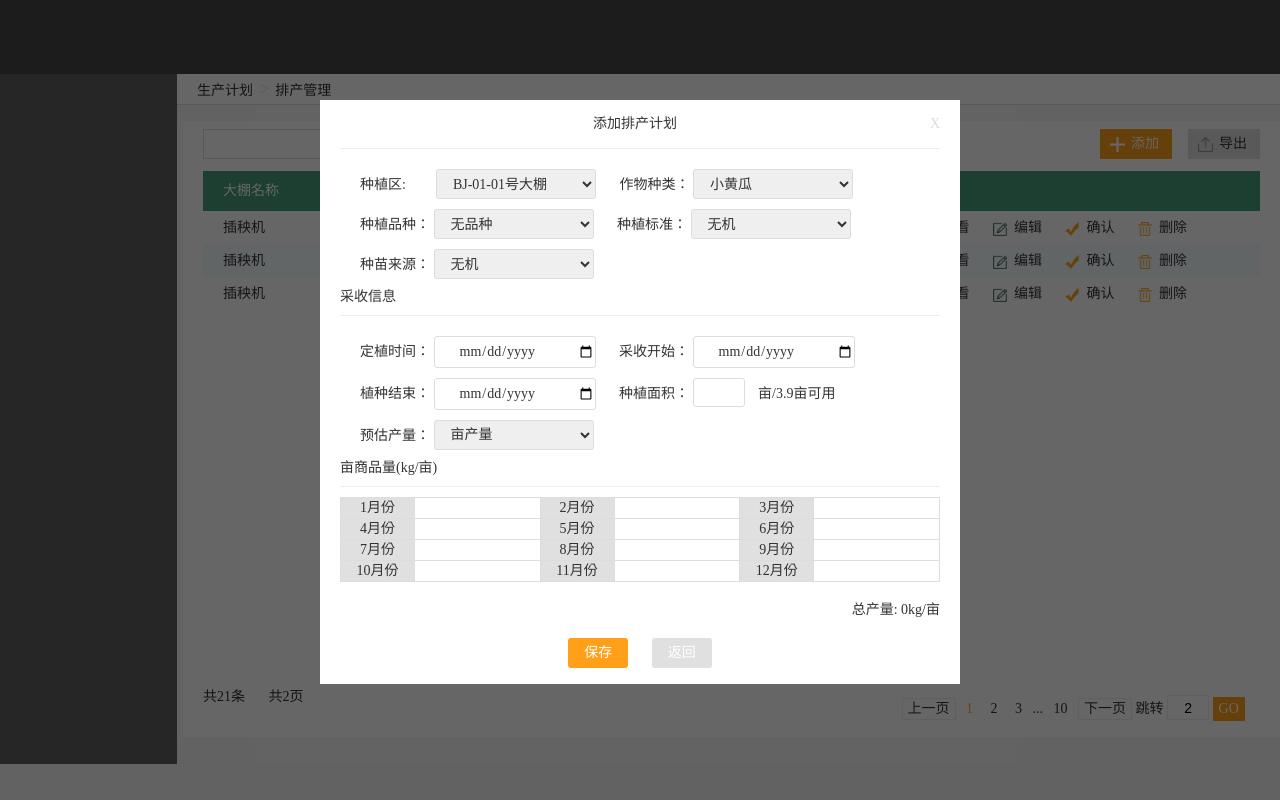
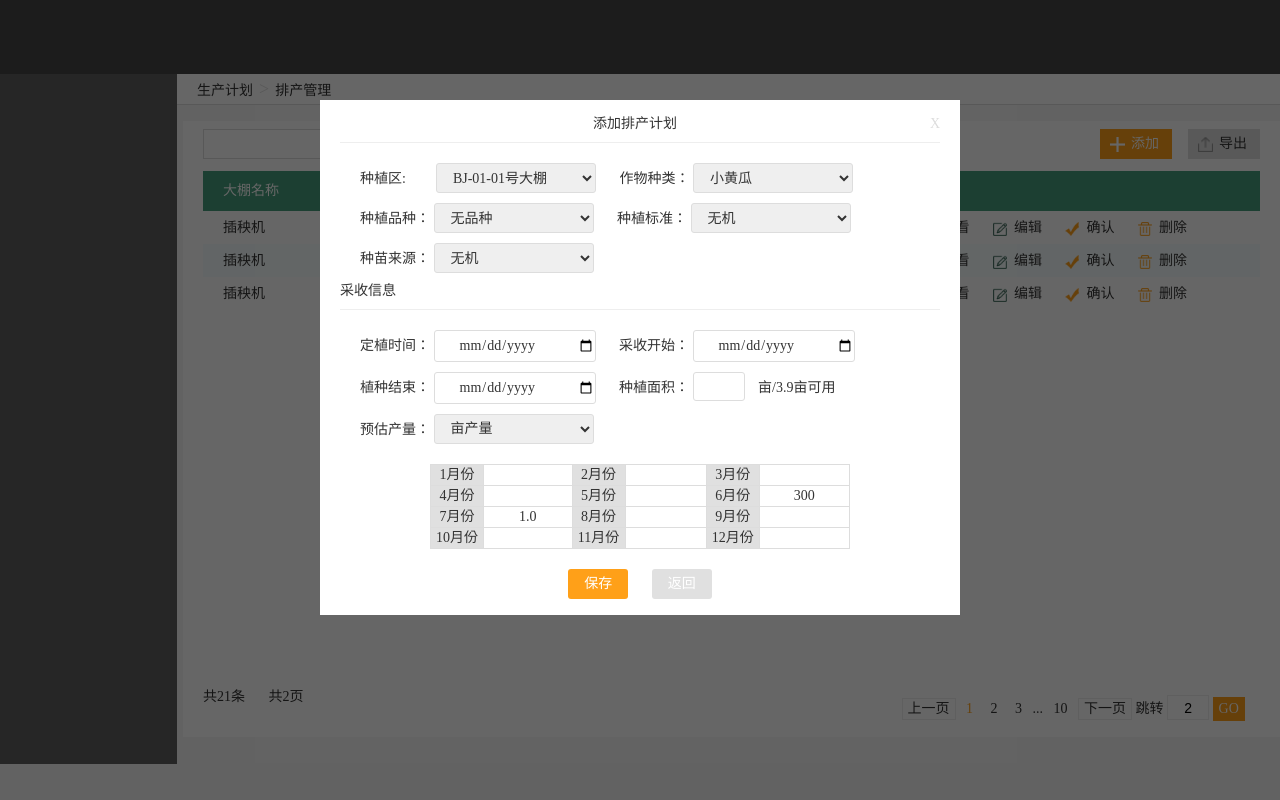
Before and after one commit to cinderellayy/yinong, a plain HTML site: page view/dialog-scheduling-add2.html in a window 1280 px wide. Drawn offline with Linux system fonts and the light colour scheme.

Commit message:
弹窗标题间距统一10

```diff
--- a/view/dialog-scheduling-add2.html
+++ b/view/dialog-scheduling-add2.html
@@ -97,7 +97,7 @@
      <!-- 添加排产管理已选基地未耕状态-->
     <div class="dialog-scheduling scheduling-add-content">
       <div class="dialog-content">
-        <p class="center border-bottom pb16">添加排产计划<span class="right color-gray close-add">X</span></p>
+        <p class="center border-bottom pb10">添加排产计划<span class="right color-gray close-add">X</span></p>
         <div class="add-detail mb10">
             <p class="mb10"><span class="mr30">种植区:</span><select class="select-160 mr20">
               <option>BJ-01-01号大棚</option>
@@ -147,9 +147,7 @@
               <option>地块产量</option>
             </select>
           </p>
-        </div>
-        <p class="text-left border-bottom pb10 mb10">亩商品量(kg/亩)</p>
-        <table class="border table-month" border="1">
+          <table class="border table-month w075 mt20" border="1">
             <tr>
               <td>1月份</td>
               <td></td>
@@ -164,11 +162,11 @@
               <td>5月份</td>
               <td></td>
               <td>6月份</td>
-            <td></td>
+              <td>300</td>
             </tr>
             <tr>
               <td>7月份</td>
-            <td></td>
+              <td>1.0</td>
               <td>8月份</td>
               <td></td>
               <td>9月份</td>
@@ -183,7 +181,7 @@
               <td></td>
             </tr>
           </table>
-        <p class="text-right mt20">总产量: 0kg/亩</p>
+        </div>
         <div class="center mt20">
           <span class="button bg-yellow mr20">保存</span>
           <span class="button bg-gray close-add">返回</span>
```
Also changed, not shown: view/dialog-scheduling-add.html (+2 -2 lines), view/dialog-scheduling-add1.html (+1 -1 lines), view/dialog-scheduling-edit.html (+1 -1 lines), view/schedulingMgmt.html (+1 -1 lines), 1 other file. Lines whose indentation alone changed are shown as unchanged.
